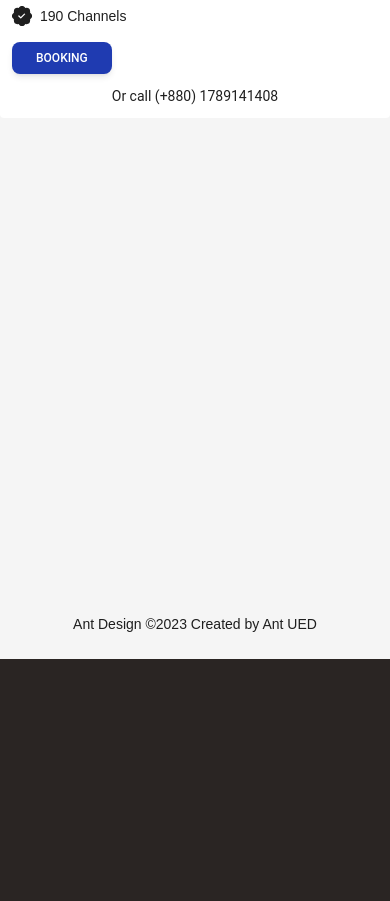
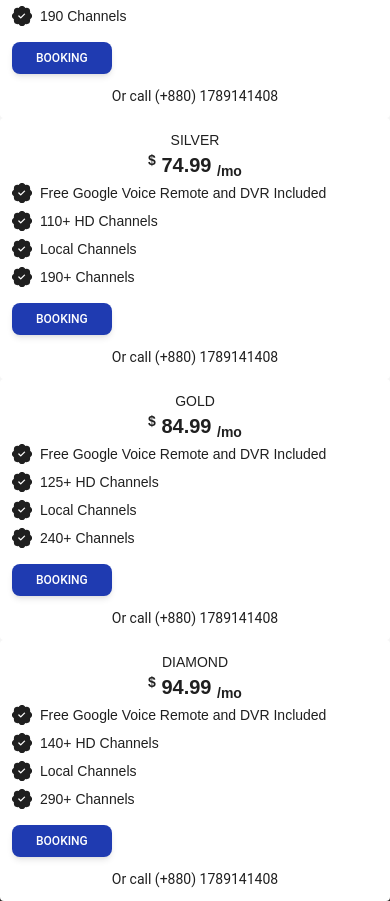
Before and after one commit to nazmul162001/Internet-Service-Provider_Client, a Next.js app: page / in a window 390 px wide. Shown: the part 4544-5445 px from the top of the page. Before the commit the page ends 5203 px from the top, so only its background shows below. Built offline with nearby package versions, Linux system fonts and the light colour scheme.

Commit message:
fixed responsive for pricing section

```diff
--- a/components/HomePage/OurPackage/OurPackage.tsx
+++ b/components/HomePage/OurPackage/OurPackage.tsx
@@ -14,8 +14,9 @@ const OurPackage = () => {
         </p>
       </div>
       {/* pricing card  */}
-      <div className='grid grid-cols-1 md:grid-cols-2 lg:grid-cols-4 gap-3'>
-        <div className='bg-white w-full h-full px-3 md:px-8 py-3 rounded border-t-8 border-gray hover:border-[#4DDFFD] '>
+      <div className='grid grid-cols-1 md:grid-cols-2 lg:grid-cols-4 gap-x-5 gap-y-10'>
+        {/* card ---1  */}
+        <div className='bg-white w-full h-full px-3 md:px-8 py-3 rounded border-t-8 border-[#4DDFFD] relative '>
           <div
             className='w-full h-16 my-3 '
             style={{
@@ -68,6 +69,174 @@ const OurPackage = () => {
             </p>
           </div>
         </div>
+
+        {/* card ---2  */}
+        <div className='bg-white w-full h-full px-3 md:px-8 py-3 rounded border-t-8 border-[#4DDFFD] relative '>
+          <div
+            className='w-full h-16 my-3 '
+            style={{
+              background: `url('/asset-2.svg')`,
+              backgroundSize: 'contain',
+              backgroundPosition: 'center',
+              backgroundRepeat: 'no-repeat',
+            }}
+          ></div>
+          <div>
+            <span className='text-center w-full block text-[#6c757d] font-medium tracking-widest '>
+              SILVER
+            </span>
+            <h3 className='text-center text-[#4F65C2] font-bold text-xl md:text-2xl lg:text-3xl'>
+              <sup className='text-sm'>$</sup> 74.99{' '}
+              <sub className='text-sm'>/mo</sub>
+            </h3>
+
+            <div className='flex py-1 items-center gap-2 font-sans font-medium text-sm'>
+              <span>
+                <BsFillPatchCheckFill className='text-[#4DDFFD] text-xl' />
+              </span>
+              <p className='text-[#6c757d]'>
+                Free Google Voice Remote and DVR Included
+              </p>
+            </div>
+            <div className='flex py-1 items-center gap-2 font-sans font-medium text-sm'>
+              <span>
+                <BsFillPatchCheckFill className='text-[#4DDFFD] text-xl' />
+              </span>
+              <p className='text-[#6c757d]'>110+ HD Channels</p>
+            </div>
+            <div className='flex py-1 items-center gap-2 font-sans font-medium text-sm'>
+              <span>
+                <BsFillPatchCheckFill className='text-[#4DDFFD] text-xl' />
+              </span>
+              <p className='text-[#6c757d]'>Local Channels</p>
+            </div>
+            <div className='flex py-1 items-center gap-2 font-sans font-medium text-sm'>
+              <span>
+                <BsFillPatchCheckFill className='text-[#4DDFFD] text-xl' />
+              </span>
+              <p className='text-[#6c757d]'>190+ Channels</p>
+            </div>
+            <div className='py-3'>
+              <PrimaryButton title='Booking' bgColor='bg_two' />
+            </div>
+            <p className='text-[#6c757d] font-sans text-sm underline text-center'>
+              Or call (+880) 1789141408
+            </p>
+          </div>
+        </div>
+
+        {/* card ---3  */}
+        <div className='bg-white w-full h-full px-3 md:px-8 py-3 rounded border-t-8 border-[#4DDFFD] relative '>
+          <div
+            className='w-full h-16 my-3 '
+            style={{
+              background: `url('/asset-3.svg')`,
+              backgroundSize: 'contain',
+              backgroundPosition: 'center',
+              backgroundRepeat: 'no-repeat',
+            }}
+          ></div>
+          <div>
+            <span className='text-center w-full block text-[#6c757d] font-medium tracking-widest '>
+              GOLD
+            </span>
+            <h3 className='text-center text-[#4F65C2] font-bold text-xl md:text-2xl lg:text-3xl'>
+              <sup className='text-sm'>$</sup> 84.99{' '}
+              <sub className='text-sm'>/mo</sub>
+            </h3>
+
+            <div className='flex py-1 items-center gap-2 font-sans font-medium text-sm'>
+              <span>
+                <BsFillPatchCheckFill className='text-[#4DDFFD] text-xl' />
+              </span>
+              <p className='text-[#6c757d]'>
+                Free Google Voice Remote and DVR Included
+              </p>
+            </div>
+            <div className='flex py-1 items-center gap-2 font-sans font-medium text-sm'>
+              <span>
+                <BsFillPatchCheckFill className='text-[#4DDFFD] text-xl' />
+              </span>
+              <p className='text-[#6c757d]'>125+ HD Channels</p>
+            </div>
+            <div className='flex py-1 items-center gap-2 font-sans font-medium text-sm'>
+              <span>
+                <BsFillPatchCheckFill className='text-[#4DDFFD] text-xl' />
+              </span>
+              <p className='text-[#6c757d]'>Local Channels</p>
+            </div>
+            <div className='flex py-1 items-center gap-2 font-sans font-medium text-sm'>
+              <span>
+                <BsFillPatchCheckFill className='text-[#4DDFFD] text-xl' />
+              </span>
+              <p className='text-[#6c757d]'>240+ Channels</p>
+            </div>
+            <div className='py-3'>
+              <PrimaryButton title='Booking' bgColor='bg_two' />
+            </div>
+            <p className='text-[#6c757d] font-sans text-sm underline text-center'>
+              Or call (+880) 1789141408
+            </p>
+          </div>
+          <p className='absolute mx-auto -top-5 left-0 right-0 w-2/3 bg-[#FA188D] rounded text-center py-1 text-white '>
+            Most Popular
+          </p>
+        </div>
+
+        {/* card ---4  */}
+        <div className='bg-white w-full h-full px-3 md:px-8 py-3 rounded border-t-8 border-[#4DDFFD] relative '>
+          <div
+            className='w-full h-16 my-3 '
+            style={{
+              background: `url('/asset-4.svg')`,
+              backgroundSize: 'contain',
+              backgroundPosition: 'center',
+              backgroundRepeat: 'no-repeat',
+            }}
+          ></div>
+          <div>
+            <span className='text-center w-full block text-[#6c757d] font-medium tracking-widest '>
+              DIAMOND
+            </span>
+            <h3 className='text-center text-[#4F65C2] font-bold text-xl md:text-2xl lg:text-3xl'>
+              <sup className='text-sm'>$</sup> 94.99{' '}
+              <sub className='text-sm'>/mo</sub>
+            </h3>
+
+            <div className='flex py-1 items-center gap-2 font-sans font-medium text-sm'>
+              <span>
+                <BsFillPatchCheckFill className='text-[#4DDFFD] text-xl' />
+              </span>
+              <p className='text-[#6c757d]'>
+                Free Google Voice Remote and DVR Included
+              </p>
+            </div>
+            <div className='flex py-1 items-center gap-2 font-sans font-medium text-sm'>
+              <span>
+                <BsFillPatchCheckFill className='text-[#4DDFFD] text-xl' />
+              </span>
+              <p className='text-[#6c757d]'>140+ HD Channels</p>
+            </div>
+            <div className='flex py-1 items-center gap-2 font-sans font-medium text-sm'>
+              <span>
+                <BsFillPatchCheckFill className='text-[#4DDFFD] text-xl' />
+              </span>
+              <p className='text-[#6c757d]'>Local Channels</p>
+            </div>
+            <div className='flex py-1 items-center gap-2 font-sans font-medium text-sm'>
+              <span>
+                <BsFillPatchCheckFill className='text-[#4DDFFD] text-xl' />
+              </span>
+              <p className='text-[#6c757d]'>290+ Channels</p>
+            </div>
+            <div className='py-3'>
+              <PrimaryButton title='Booking' bgColor='bg_two' />
+            </div>
+            <p className='text-[#6c757d] font-sans text-sm underline text-center'>
+              Or call (+880) 1789141408
+            </p>
+          </div>
+        </div>
       </div>
     </section>
   )
```
